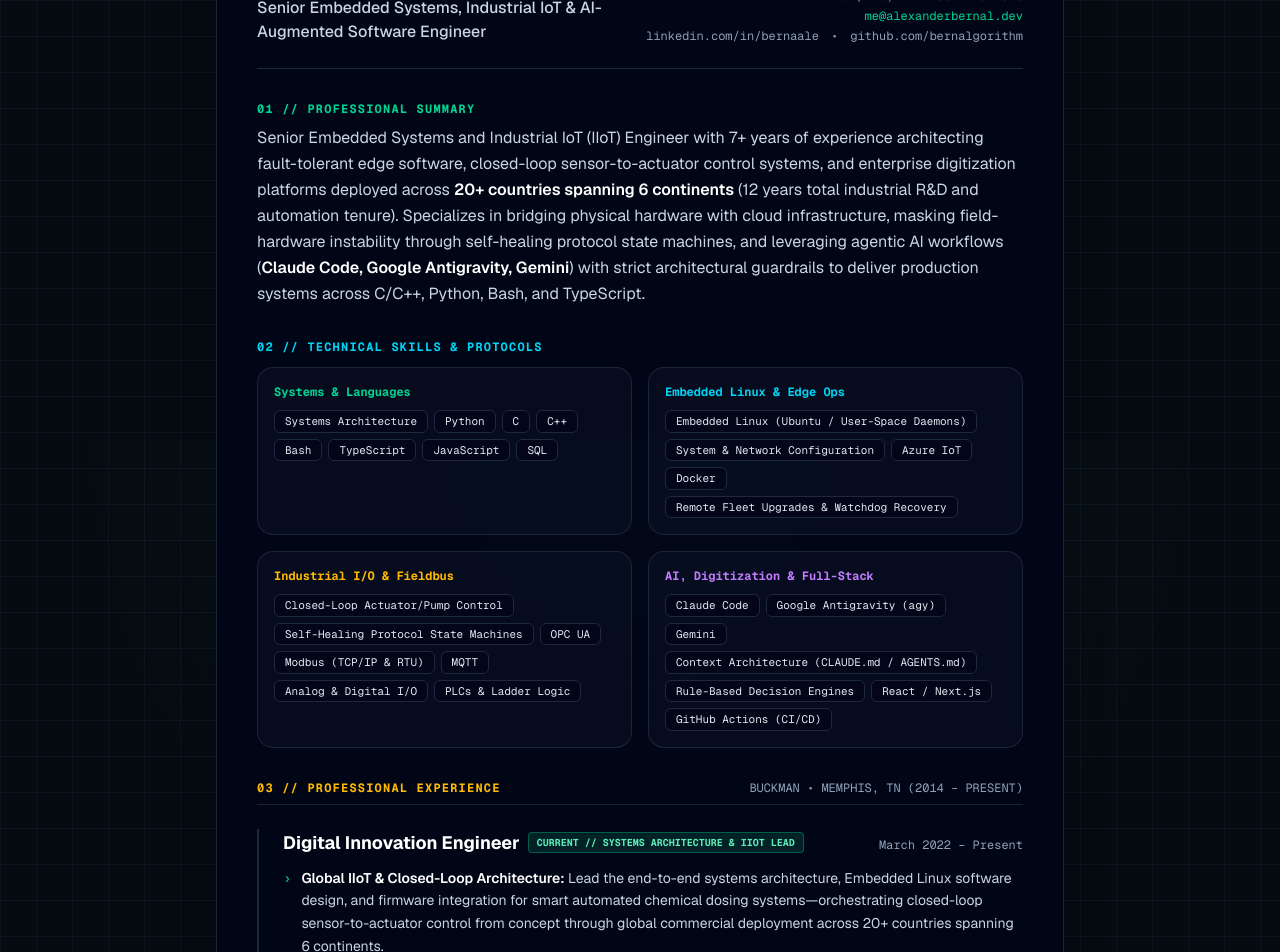
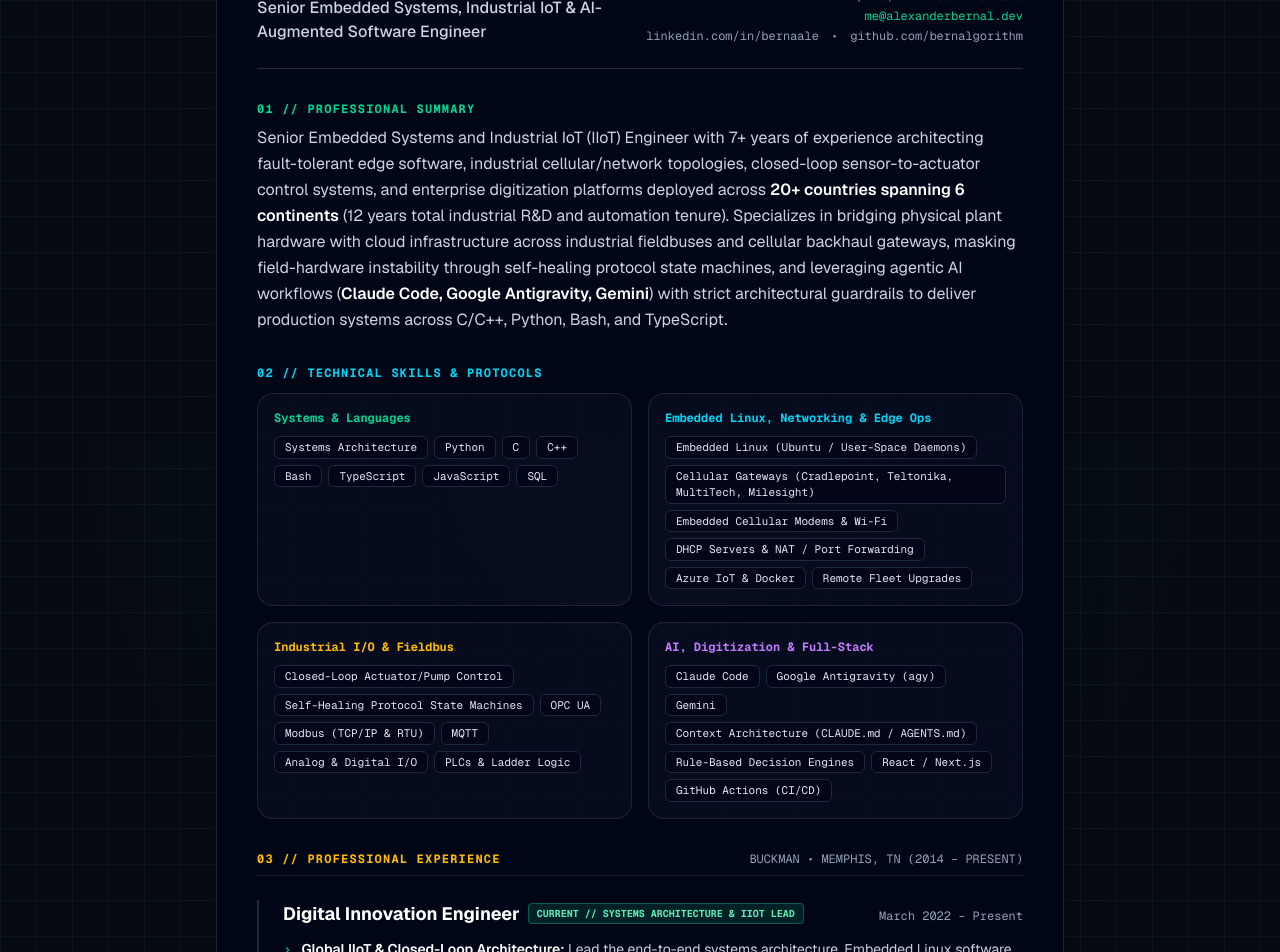
Before and after one commit to bernalgorithm/bernalgorithm, a Next.js app in the folder my-next-app/: page /resume in a window 1280 px wide. Shown: the part 360-1312 px from the top of the page. Built offline with nearby package versions, Linux system fonts and the light colour scheme.

Commit message:
Add industrial edge networking, cellular gateways, DHCP, and NAT/port forwarding to resume

```diff
--- a/my-next-app/app/page.tsx
+++ b/my-next-app/app/page.tsx
@@ -5,12 +5,12 @@
 const ENGINEERING_DOMAINS = [
   {
     id: 'SYS_01',
-    title: 'Embedded Linux & Fleet Architecture',
+    title: 'Embedded Linux, Networking & Fleet Ops',
     subtitle: 'Global Edge Systems (20+ Countries)',
     accent: 'text-emerald-400 border-emerald-500/30 bg-emerald-500/10',
     description:
-      'Architecting production Embedded Linux systems and edge software across 6 continents, including remote in-field LTS OS migrations and lightweight native cloud SDK runtimes.',
-    skills: ['Embedded Linux (Ubuntu)', 'Python & Bash', 'C / C++', 'Azure IoT', 'Remote Fleet Upgrades', 'Watchdog Recovery'],
+      'Architecting production Embedded Linux systems, cellular gateway topologies (Cradlepoint, Teltonika, MultiTech, Milesight), and remote LTS OS upgrades across 6 continents.',
+    skills: ['Embedded Linux (Ubuntu)', 'Cellular Gateways & Modems', 'DHCP & NAT / Port Forwarding', 'Python & Bash', 'C / C++', 'Azure IoT'],
   },
   {
     id: 'SYS_02',
--- a/my-next-app/app/resume/page.tsx
+++ b/my-next-app/app/resume/page.tsx
@@ -5,7 +5,7 @@
 export const metadata: Metadata = {
   title: 'Resume | Alexander Bernal — Embedded Systems & AI-Augmented Engineer',
   description:
-    'Resume of Alexander Bernal: Senior Embedded Systems, Industrial IoT (IIoT), and AI-Augmented Software Engineer.',
+    'Resume of Alexander Bernal: Senior Embedded Systems, Industrial IoT (IIoT), Edge Networking, and AI-Augmented Software Engineer.',
 };
 
 const SKILL_GROUPS = [
@@ -24,14 +24,15 @@
     ],
   },
   {
-    category: 'Embedded Linux & Edge Ops',
+    category: 'Embedded Linux, Networking & Edge Ops',
     accent: 'text-cyan-400',
     skills: [
       'Embedded Linux (Ubuntu / User-Space Daemons)',
-      'System & Network Configuration',
-      'Azure IoT',
-      'Docker',
-      'Remote Fleet Upgrades & Watchdog Recovery',
+      'Cellular Gateways (Cradlepoint, Teltonika, MultiTech, Milesight)',
+      'Embedded Cellular Modems & Wi-Fi',
+      'DHCP Servers & NAT / Port Forwarding',
+      'Azure IoT & Docker',
+      'Remote Fleet Upgrades',
     ],
   },
   {
@@ -70,7 +71,7 @@
     bullets: [
       {
         lead: 'Global IIoT & Closed-Loop Architecture',
-        text: 'Lead the end-to-end systems architecture, Embedded Linux software design, and firmware integration for smart automated chemical dosing systems—orchestrating closed-loop sensor-to-actuator control from concept through global commercial deployment across 20+ countries spanning 6 continents.',
+        text: 'Lead the end-to-end systems architecture, Embedded Linux software design, and field network integration for smart automated chemical dosing systems—orchestrating closed-loop sensor-to-actuator control from concept through global commercial deployment across 20+ countries spanning 6 continents.',
       },
       {
         lead: 'Self-Healing Fieldbus & Hardware Fault Tolerance',
@@ -99,8 +100,8 @@
         text: 'Developed production edge software and Python/Bash/C++ daemons to integrate multi-vendor industrial sensors, variable-rate dosing pumps, and PLCs across OPC UA, Modbus (TCP/IP & RTU), and analog/digital I/O networks, routing real-time telemetry to Azure IoT via MQTT.',
       },
       {
-        lead: 'Automated Provisioning & Hardware Bring-Up',
-        text: 'Built Linux shell and Python automation frameworks to streamline industrial PC provisioning, network configuration, and hardware-in-the-loop validation, significantly reducing manual commissioning time for global deployments.',
+        lead: 'Industrial Edge Networking & Cellular Backhaul',
+        text: 'Designed and configured multi-device field networks behind dedicated cellular gateways (Cradlepoint, Teltonika, MultiTech, Milesight) as well as onboard embedded cellular modems and Wi-Fi interfaces on headless Linux SBCs—configuring DHCP servers, NAT / port-forwarding rules, and automated Linux provisioning scripts to streamline global hardware bring-up and remote diagnostics.',
       },
     ],
   },
@@ -209,16 +210,17 @@
           </h2>
           <p className="text-sm sm:text-base text-slate-300 leading-relaxed">
             Senior Embedded Systems and Industrial IoT (IIoT) Engineer with 7+ years of
-            experience architecting fault-tolerant edge software, closed-loop
-            sensor-to-actuator control systems, and enterprise digitization platforms
-            deployed across{' '}
+            experience architecting fault-tolerant edge software, industrial
+            cellular/network topologies, closed-loop sensor-to-actuator control systems,
+            and enterprise digitization platforms deployed across{' '}
             <span className="text-white font-semibold">
               20+ countries spanning 6 continents
             </span>{' '}
             (12 years total industrial R&amp;D and automation tenure). Specializes in
-            bridging physical hardware with cloud infrastructure, masking field-hardware
-            instability through self-healing protocol state machines, and leveraging
-            agentic AI workflows (
+            bridging physical plant hardware with cloud infrastructure across industrial
+            fieldbuses and cellular backhaul gateways, masking field-hardware instability
+            through self-healing protocol state machines, and leveraging agentic AI
+            workflows (
             <span className="text-white font-semibold">
               Claude Code, Google Antigravity, Gemini
             </span>
```
Also changed, not shown: 2 other files (tests, documents, lock files or other folders).
